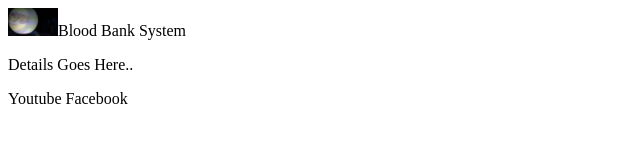
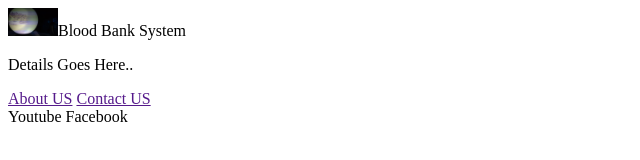
Before and after one commit to rehmath/demo-bloodbank-app, a plain HTML site: page index.html in a window 1280 px wide. Shown: the whole page, without its empty margins (0-640 px from the left). Drawn offline with Linux system fonts and the light colour scheme.

Commit message:
Fixed about and contact us links Sec time

```diff
--- a/index.html
+++ b/index.html
@@ -6,6 +6,8 @@
         <img src="assets/logo.jpg" width="50px"
         <h1>Blood Bank System</h1>
         <p>Details Goes Here..</p>
+        <a href="">About US</a>
+        <a href="">Contact US</a>
         <div class="social">
                 <a>Youtube</a>
                 <a>Facebook</a>
```
